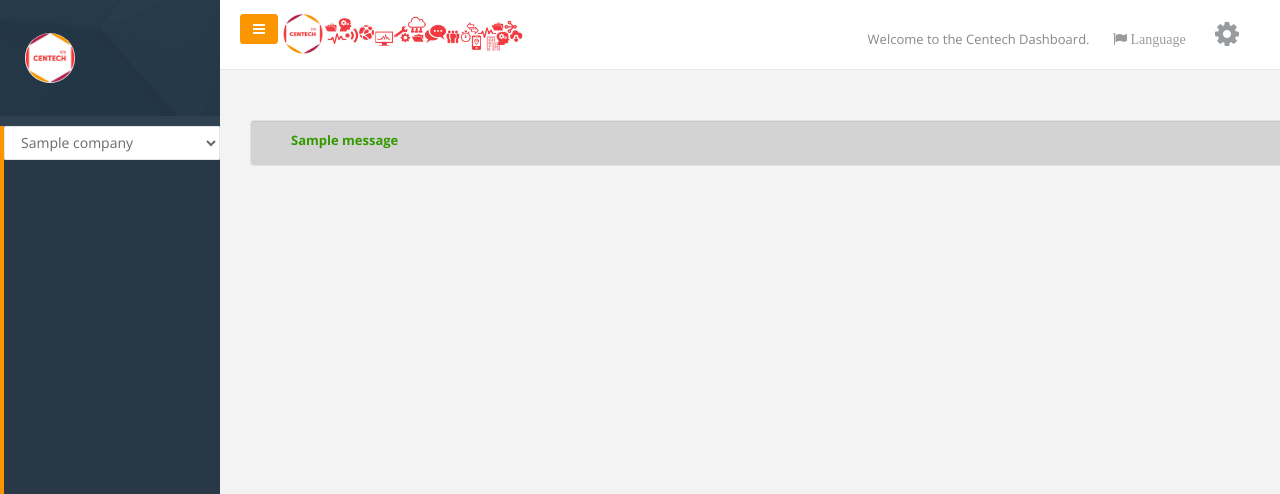
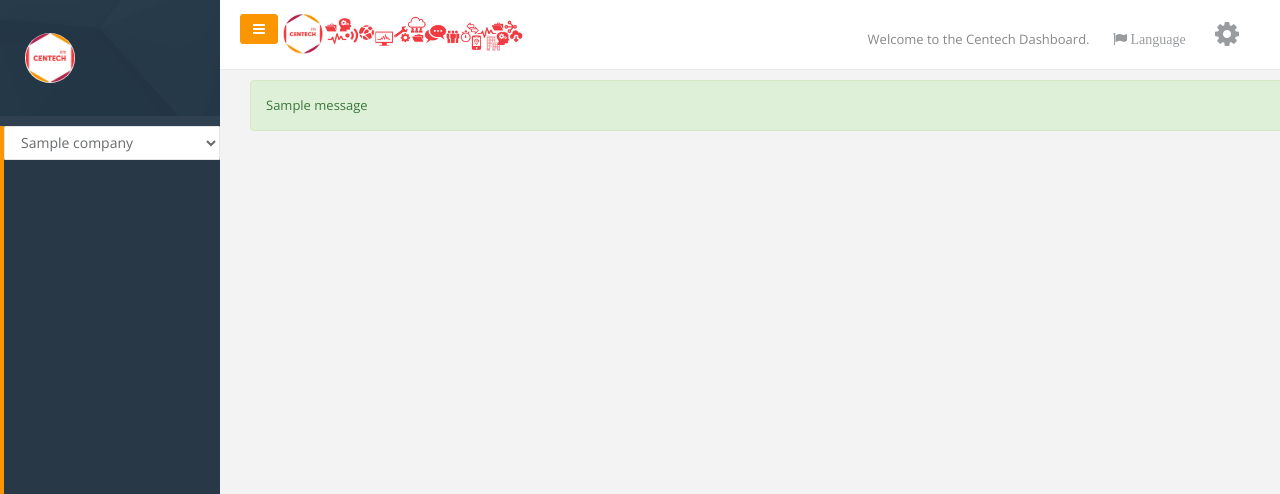
Before and after one commit to CentechMTL/TableauDeBord, a Django app: template templates/dashboard.html in a window 1280 px wide. Shown: the top 494 px of the page. Run offline with Django 3.2, Linux system fonts and the light colour scheme; the template is opened without the code that fills it: most values are stand-ins (such as "Sample title", 1, 10 or a date in 2020); one stand-in notice (Sample message) is shown; some libraries are stand-ins or nearby versions.

Commit message:
add boostrap on alert message

```diff
--- a/templates/dashboard.html
+++ b/templates/dashboard.html
@@ -234,22 +234,20 @@
                 <div class="col-lg-12">
                     <div id="content">
                         {% if messages %}
-                            <div class="panel-body well" style="background-color: lightgrey; margin-top: 50px; margin-bottom: 50px; padding: 10px 0 5px 0; font-weight: bold;">
-                                <ul id="message" style="list-style-type: none; ">
                             {% for message in messages %}
                                 {% if message.tags == 'error' %}
-                                            <li style="color: #d60910;">{{ message }}</li>
+                                    <div class="alert alert-danger" style="margin-top: 10px;">
                                 {% elif message.tags == 'success'%}
-                                            <li style="color: #339900;">{{ message }}</li>
+                                    <div class="alert alert-success" style="margin-top: 10px;">
                                 {% elif message.tags == 'info'%}
-                                            <li style="color: #3366cc;">{{ message }}</li>
+                                    <div class="alert alert-info" style="margin-top: 10px;">
                                 {% elif message.tags == 'warning'%}
-                                            <li style="color: orange;">{{ message }}</li>
+                                    <div class="alert alert-warning" style="margin-top: 10px;">
                                 {% else %}
-                                            <li>{{ message }}</li>
+                                    <div class="alert alert-info" style="margin-top: 10px;">
                                 {% endif %}
+                                        {{ message }}
                             {% endfor %}
-                                </ul>
                             </div>
                         {% endif %}
                         {% block content %}{% endblock %}
```
Lines whose indentation alone changed are shown as unchanged.
